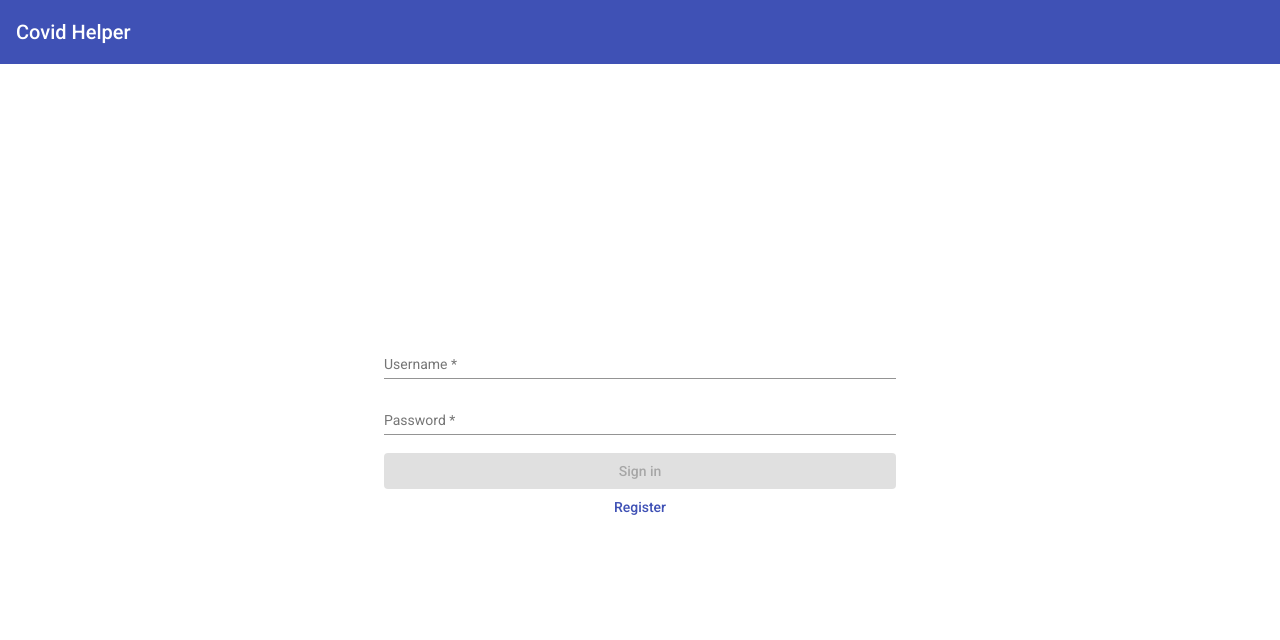
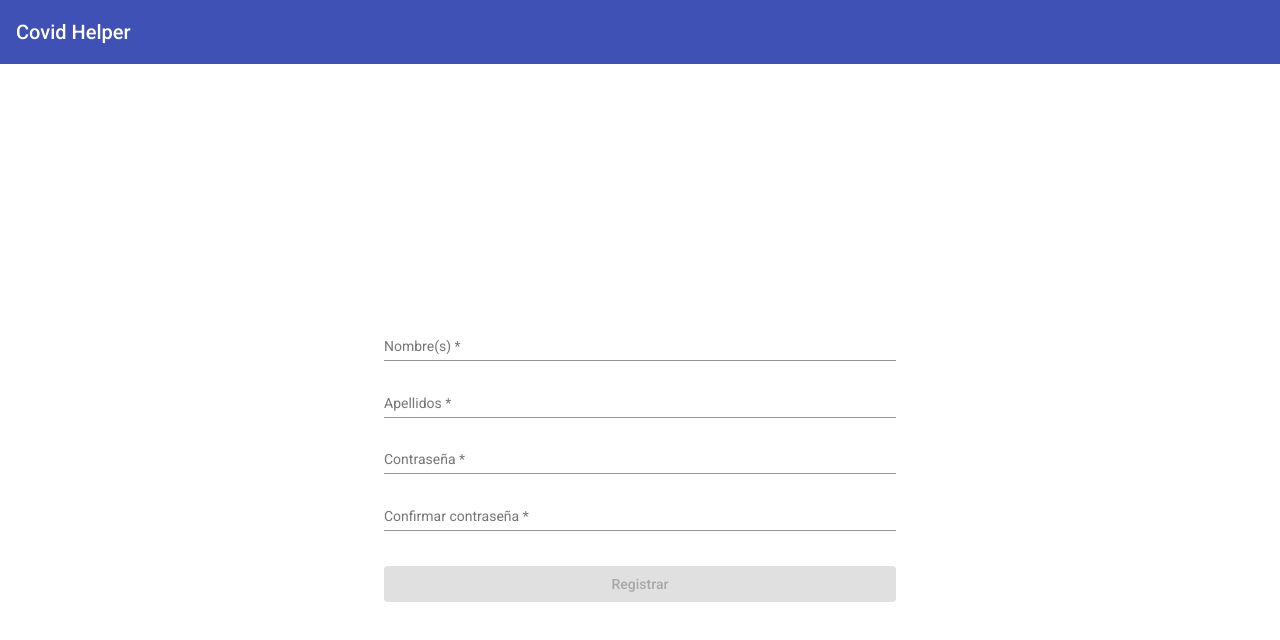
Before and after one commit to arnoldss/hcovid, an Angular app: page /social-worker-register in a window 1280 px wide. Before the commit this address led to /sign-in. Shown: the top 640 px of the page. Built offline with nearby package versions, Linux system fonts and the light colour scheme.

Commit message:
Add social worker register component

```diff
--- a/src/app/app-routing.module.ts
+++ b/src/app/app-routing.module.ts
@@ -3,6 +3,7 @@ import { RouterModule, Routes } from '@angular/router';
 import { AdminComponent } from './admin/admin.component';
 import { CitizenRegisterComponent } from './citizen-register/citizen-register.component';
 import { SignInComponent } from './sign-in/sign-in.component';
+import { SocialWorkerRegisterComponent } from './social-worker-register/social-worker-register.component';
 
 const routes: Routes = [
   { path: '', redirectTo: '/sign-in', pathMatch: 'full' },
@@ -11,6 +12,7 @@ const routes: Routes = [
     component: AdminComponent,
   },
   { path: 'citizen-register', component: CitizenRegisterComponent },
+  { path: 'social-worker-register', component: SocialWorkerRegisterComponent },
   { path: 'sign-in', component: SignInComponent },
   { path: '**', redirectTo: '/sign-in' },
 ];
--- a/src/app/app.module.ts
+++ b/src/app/app.module.ts
@@ -22,6 +22,7 @@ import { AppComponent } from './app.component';
 import { HeaderComponent } from './header/header.component';
 import { CitizenRegisterComponent } from './citizen-register/citizen-register.component';
 import { SignInComponent } from './sign-in/sign-in.component';
+import { SocialWorkerRegisterComponent } from './social-worker-register/social-worker-register.component';
 
 @NgModule({
   declarations: [
@@ -29,6 +30,7 @@ import { SignInComponent } from './sign-in/sign-in.component';
     HeaderComponent,
     CitizenRegisterComponent,
     SignInComponent,
+    SocialWorkerRegisterComponent,
     AdminComponent,
   ],
   imports: [
--- a/src/app/citizen-register/citizen-register.component.html
+++ b/src/app/citizen-register/citizen-register.component.html
@@ -11,7 +11,7 @@
         matInput
         type="text"
         placeholder="Apellido Paterno"
-        formControlName="paternalLastName"
+        formControlName="paternalLastname"
       />
     </mat-form-field>
 
@@ -21,7 +21,7 @@
         matInput
         type="text"
         placeholder="Apellido Materno"
-        formControlName="maternalLastName"
+        formControlName="maternalLastname"
       />
     </mat-form-field>
 
--- a/src/app/citizen-register/citizen-register.component.ts
+++ b/src/app/citizen-register/citizen-register.component.ts
@@ -170,9 +170,9 @@ export class CitizenRegisterComponent implements OnInit, OnDestroy {
         hasJob: [null, Validators.required],
         hasOtherSupport: [null, Validators.required],
         isSingle: [null, Validators.required],
-        maternalLastName: [null, Validators.required],
+        maternalLastname: [null, Validators.required],
         lastPaycheckQty: [null],
-        paternalLastName: [null, Validators.required],
+        paternalLastname: [null, Validators.required],
       },
       { validators: [this.requiredPaycheckQty] }
     );
@@ -220,9 +220,9 @@ export class CitizenRegisterComponent implements OnInit, OnDestroy {
       hasJob: value.hasJob === 'true',
       hasOtherSupport: value.hasOtherSupport === 'true',
       isSingle: value.isSingle === 'true',
-      maternalLastName: value.maternalLastName,
+      maternalLastname: value.maternalLastname,
       lastPaycheckQty: value.lastPaycheckQty,
-      paternalLastName: value.paternalLastName,
+      paternalLastname: value.paternalLastname,
     };
     console.log(citizen);
   }
--- a/src/app/shared/models/citizen.model.ts
+++ b/src/app/shared/models/citizen.model.ts
@@ -9,7 +9,7 @@ export interface Citizen {
   hasJob: boolean;
   hasOtherSupport: boolean;
   isSingle: boolean;
-  maternalLastName: string;
+  maternalLastname: string;
   lastPaycheckQty: number;
-  paternalLastName: string;
+  paternalLastname: string;
 }
--- /dev/null
+++ b/src/app/shared/models/social-worker.model.ts
@@ -0,0 +1,4 @@
+export interface SocialWorker {
+  firstname: string;
+  lastname: string;
+}
--- /dev/null
+++ b/src/app/social-worker-register/social-worker-register.component.html
@@ -0,0 +1,37 @@
+<div class="register-container">
+  <form [formGroup]="form" (ngSubmit)="onSubmit()">
+    <mat-form-field>
+      <mat-label>Nombre(s)</mat-label>
+      <input matInput type="text" placeholder="Nombre" formControlName="firstname" />
+    </mat-form-field>
+
+    <mat-form-field>
+      <mat-label>Apellidos</mat-label>
+      <input matInput type="text" placeholder="Apellidos" formControlName="lastname" />
+    </mat-form-field>
+
+    <mat-form-field>
+      <mat-label>Contraseña</mat-label>
+      <input
+        matInput
+        type="password"
+        placeholder="Contraseña"
+        formControlName="password"
+      />
+    </mat-form-field>
+
+    <mat-form-field>
+      <mat-label>Confirmar contraseña</mat-label>
+      <input
+        matInput
+        type="password"
+        placeholder="Confirmar Contraseña"
+        formControlName="pwdConfirm"
+      />
+    </mat-form-field>
+
+    <button mat-raised-button [disabled]="!form.valid" color="primary" type="submit">
+      Registrar
+    </button>
+  </form>
+</div>
--- /dev/null
+++ b/src/app/social-worker-register/social-worker-register.component.scss
@@ -0,0 +1,65 @@
+.register-container {
+  align-items: center;
+  display: flex;
+  justify-content: center;
+  height: 100%;
+  padding: 30px 0;
+
+  form {
+    width: 40%;
+
+    button[type="submit"] {
+      margin-top: 17.5px;
+    }
+
+    input::-webkit-outer-spin-button,
+    input::-webkit-inner-spin-button {
+      /* display: none; <- Crashes Chrome on hover */
+      -webkit-appearance: none;
+      margin: 0; /* <-- Apparently some margin are still there even though it's hidden */
+    }
+
+    input[type="number"] {
+      -moz-appearance: textfield; /* Firefox */
+    }
+
+    mat-form-field,
+    button {
+      width: 100%;
+    }
+
+    mat-hint {
+      display: block;
+      margin-bottom: 20px;
+    }
+
+    .delete-support-btn {
+      margin-bottom: 17.5px;
+    }
+
+    .radio-group {
+      display: flex;
+      justify-content: space-between;
+      padding-bottom: 17.5px;
+
+      mat-label {
+        width: 50%;
+      }
+
+      mat-radio-group {
+        align-items: center;
+        display: flex;
+        justify-content: space-evenly;
+        width: 50%;
+      }
+    }
+  }
+}
+
+@media (max-width: 425px) {
+  .register-container {
+    form {
+      width: 80%;
+    }
+  }
+}
--- /dev/null
+++ b/src/app/social-worker-register/social-worker-register.component.ts
@@ -0,0 +1,37 @@
+import { Component, OnInit } from '@angular/core';
+import { FormGroup, FormBuilder, Validators } from '@angular/forms';
+import { FormValidators } from '../shared/form-validators';
+import { SocialWorker } from '../shared/models/social-worker.model';
+
+@Component({
+  selector: 'app-social-worker-register',
+  templateUrl: 'social-worker-register.component.html',
+  styleUrls: ['social-worker-register.component.scss'],
+})
+export class SocialWorkerRegisterComponent implements OnInit {
+  form: FormGroup;
+
+  constructor(private fb: FormBuilder) {}
+
+  ngOnInit() {
+    this.form = this.fb.group(
+      {
+        firstname: [null, Validators.required],
+        lastname: [null, Validators.required],
+        password: [null, Validators.required],
+        pwdConfirm: [null, Validators.required],
+      },
+      { validators: [FormValidators.confirmPassword] }
+    );
+  }
+
+  onSubmit() {
+    const value = this.form.value;
+    const socialWorker: SocialWorker = {
+      firstname: value.firstname,
+      lastname: value.lastname,
+    };
+    const password = value.password;
+    console.log(socialWorker, password);
+  }
+}
```
